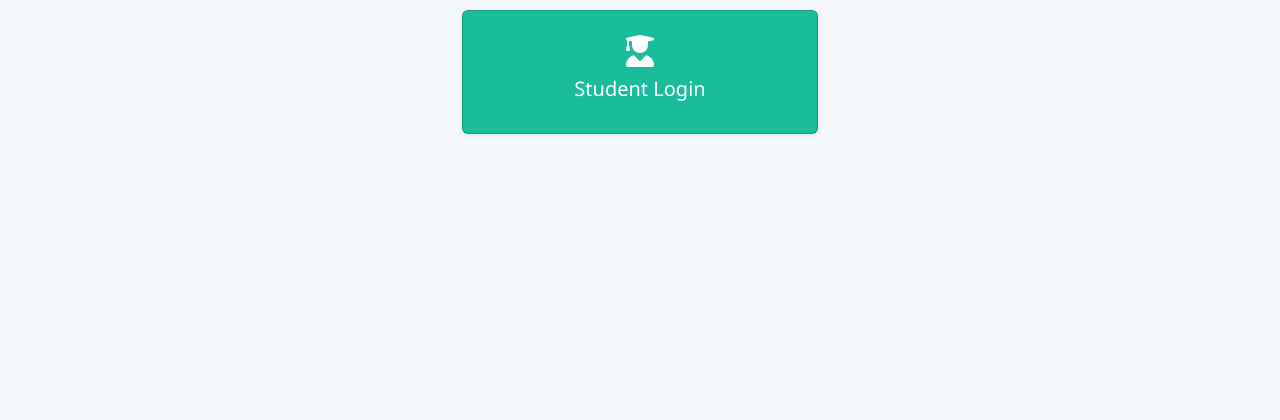
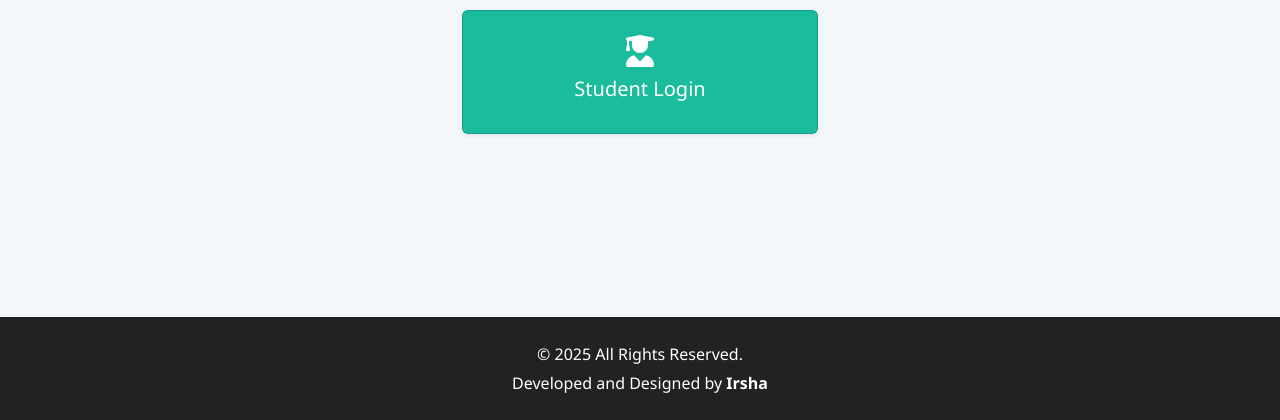
Before and after one commit to Shafkat494/chillies, a Flask app: page / in a window 1280 px wide. Shown: the part 380-800 px from the top of the page. Run offline with Flask 3, Linux system fonts and the light colour scheme.

Commit message:
Update index.html

```diff
--- a/templates/index.html
+++ b/templates/index.html
@@ -72,5 +72,8 @@
     {% endif %}
 </div>
 
+    <div style="text-align: center; padding: 20px; background-color: #222; color: white; position: fixed; bottom: 0; width: 100%;">
+        <p style="margin: 5px 0;">&copy; 2025 All Rights Reserved.</p>
+        <p style="margin: 5px 0;">Developed and Designed by <strong>Irsha</strong></p>
 </body>
 </html>
```
